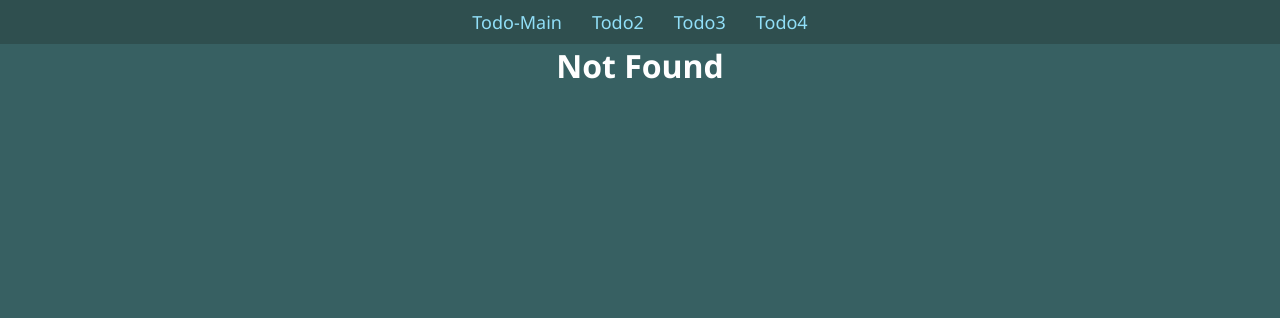
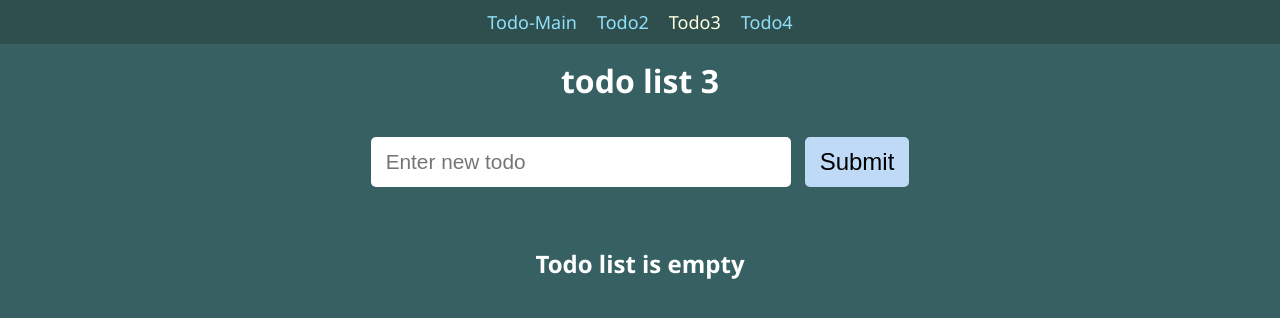
Before and after one commit to Liasnik/Todo-Pro, a React (Create React App) app: page /Todo-Pro/todo3 in a window 1280 px wide. Before the commit this address had no page. Shown: the top 318 px of the page. Built offline with nearby package versions, Linux system fonts and the light colour scheme.

Commit message:
Changed the root route

```diff
--- a/src/App.css
+++ b/src/App.css
@@ -15,7 +15,7 @@ a {
 }
 
 nav a {
-  margin: 15px;
+  margin: 15px 10px;
 }
 
 a:hover {
--- a/src/App.js
+++ b/src/App.js
@@ -11,7 +11,7 @@ function App() {
     <BrowserRouter>
       <div className="App">
         <Routes>
-          <Route path="/" element={<MainLayout />}>
+          <Route path="/Todo-Pro" element={<MainLayout />}>
             <Route index element={<TodoMain />} />
             <Route path="todo2" element={<TodoPage2 />} />
             <Route path="todo3" element={<TodoPage3 />} />
--- a/src/Menu.js
+++ b/src/Menu.js
@@ -3,7 +3,7 @@ import { NavLink } from 'react-router-dom'
 export default function Menu() {
   return (
     <nav className="nav">
-      <NavLink to="/" end>
+      <NavLink to="/Todo-Pro" end>
         Todo-Main
       </NavLink>
       <NavLink to="todo2">Todo2</NavLink>
--- a/src/components/TodoMain/TodoMain.js
+++ b/src/components/TodoMain/TodoMain.js
@@ -128,7 +128,7 @@ export default function TodoMain() {
             </button>
           </>
         ) : (
-          <h2 style={{ color: 'rgb(88, 149, 152)' }}>Todo list is empty</h2>
+          <h2 className={styles.todoEmpty}>Todo list is empty</h2>
         )}
       </div>
     </div>
--- a/src/components/TodoMain/TodoMain.module.css
+++ b/src/components/TodoMain/TodoMain.module.css
@@ -55,3 +55,7 @@
   display: flex;
   justify-content: center;
 }
+
+.todoEmpty {
+  color: rgb(137, 168, 170);
+}
--- a/src/components/TodoPage2/Todo.js
+++ b/src/components/TodoPage2/Todo.js
@@ -17,7 +17,7 @@ function Todo({ todo, deleteTodo, doneHendler }) {
       />
       <FaCheck
         className={styles.checkIcon}
-        style={todo.done ? { color: 'green' } : ''}
+        style={todo.done ? { color: 'rgb(2, 168, 2)' } : ''}
         onClick={() => doneHendler(todo.id)}
       />
     </div>
--- a/src/components/TodoPage2/Todo.module.css
+++ b/src/components/TodoPage2/Todo.module.css
@@ -23,14 +23,14 @@
 
 .completedTodo {
   background-color: unset;
-  border-color: gray;
-  color: gray;
+  border-color: rgb(139, 138, 138);
+  color: rgb(154, 154, 154);
 }
 
 .todo.completedTodo .todoIcon,
 .todo.completedTodo .checkIcon,
 .todo.completedTodo .deleteIcon {
-  color: gray;
+  color: rgb(138, 138, 138);
 }
 
 .checkicon,
@@ -53,5 +53,5 @@
 }
 
 .checkIcon:hover {
-  color: green;
+  color: rgb(2, 168, 2);
 }
--- a/src/components/TodoPage2/TodoPage2.js
+++ b/src/components/TodoPage2/TodoPage2.js
@@ -57,7 +57,7 @@ export default function TodoPage2() {
   const countDone = todos.filter((todo) => todo.done === true).length
   return (
     <div className={styles.TodoFast}>
-      <h1>todo list </h1>
+      <h1>todo list 2</h1>
       <div className={styles.header}>
         <TodoForm addTodo={addTodoHandler} scrollDown={scrollDown} />
         {!!countDone && (
--- a/src/components/TodoPage2/TodoPage3.js
+++ b/src/components/TodoPage2/TodoPage3.js
@@ -57,7 +57,7 @@ export default function TodoPage3() {
   const countDone = todos.filter((todo) => todo.done === true).length
   return (
     <div className={styles.TodoFast}>
-      <h1>todo list </h1>
+      <h1>todo list 3</h1>
       <div className={styles.header}>
         <TodoForm addTodo={addTodoHandler} scrollDown={scrollDown} />
         {!!countDone && (
```
